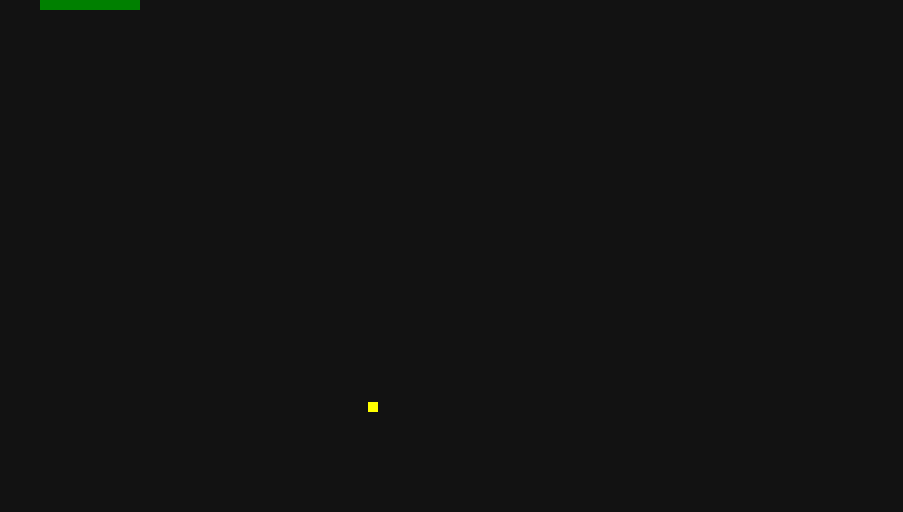
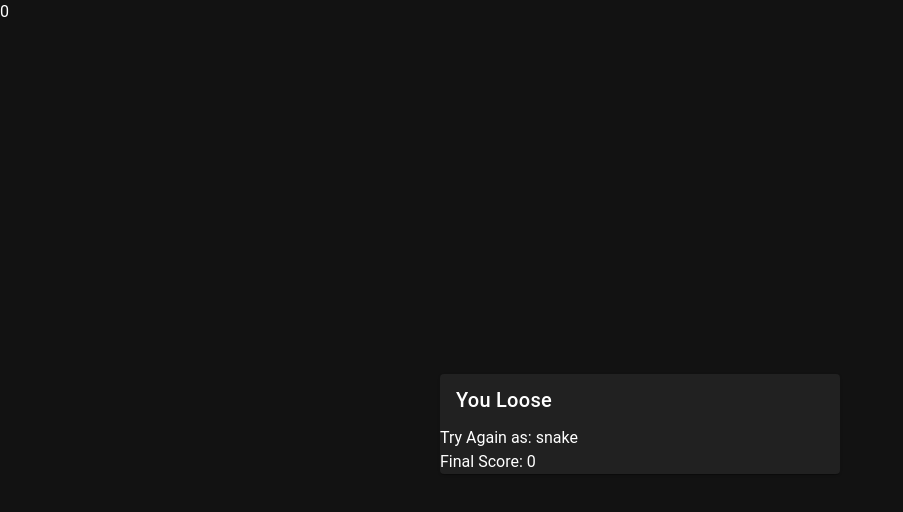
Before and after one commit to FranciscoPereira987/SnakeWeb, a Vue app: page / in a window 1280 px wide. Shown: the top 512 px of the page, without its empty margins (0-903 px from the left). Built offline with nearby package versions, Linux system fonts and the light colour scheme.

Commit message:
ADD: Definitions for losing status and game page

```diff
--- a/src/commons/snake.js
+++ b/src/commons/snake.js
@@ -70,6 +70,8 @@ export default class Snake {
         this.speedModulus = speed
         this.speed = new Speed(-1, 0)
         this.dead = false
+        this.score = 0
+        this.name = "snake"
     }
 
     //Updates the position of the snack and checks if it kills itself
@@ -78,7 +80,7 @@ export default class Snake {
             this.positions.pop()
             this.size--
         }
-        if (this.positions.length == 0) return
+        if (this.dead) return
         let newHeadPosition = new Position(this.positions[0].x, this.positions[0].y)
         newHeadPosition.move(new Speed(this.speedModulus*this.speed.x, this.speedModulus*this.speed.y), maxWidth, maxHeight)
         for (let i = this.size-1; i >= (this.speedModulus)/BODY_PART_SEPARATION; i--) {
@@ -100,6 +102,9 @@ export default class Snake {
         context.fillStyle = this.dead ? "red" : this.color
         position.draw(context, this.width, this.height, this.color)
        })
+       context.font = "18px arial"
+       context.fillStyle = "black"
+       context.fillText(this.name, this.positions[0].x, this.positions[0].y)
     }
 
     stillAlive() {
@@ -107,6 +112,7 @@ export default class Snake {
     }
 
     grow(value) {
+        this.score += value
         for (let i = 0; i < (value)/BODY_PART_SEPARATION; i++){
             let offsetX = this.positions[this.size-2].x - this.positions[this.size-1]
             let offsetY = this.positions[this.size-2].y - this.positions[this.size-1]
--- a/src/components/Game.vue
+++ b/src/components/Game.vue
@@ -1,6 +1,8 @@
 <script setup>
 import { Snack } from '@/commons/food';
 import Snake, { Position, Speed } from '@/commons/snake';
+import { ref } from 'vue';
+import LooseScreen from './LooseScreen.vue';
 
 
 
@@ -10,8 +12,8 @@ for (let i = 0; i < 10; i++) {
 }
 const width = 500;
 const height = 500;
-const startSnaky = new Snake('green', startPositions, 10)
-let activeSnack = new Snack(width, height, 10)
+const snake = ref(new Snake('green', startPositions, 10))
+const activeSnack = ref(new Snack(width, height, 10))
 
 const frameDuration = 1000 / 60
 
@@ -22,25 +24,29 @@ const animate = (canvas, last) => {
     }else {
         const ctx = canvas.getContext('2d')
         ctx.clearRect(0, 0, canvas.width, canvas.height)
-        if (startSnaky.stillAlive()) {
-            startSnaky.draw(ctx)
-            startSnaky.update(canvas.width, canvas.height)
-            if (startSnaky.eaten(activeSnack)) {
-                activeSnack = new Snack(width, height, 10)
+        if (snake.value.stillAlive()) {
+            snake.value.draw(ctx)
+            snake.value.update(canvas.width, canvas.height)
+            if (snake.value.eaten(activeSnack.value)) {
+                activeSnack.value = new Snack(width, height, 10)
             }
         }
-        activeSnack.draw(ctx)
+        activeSnack.value.draw(ctx)
         requestAnimationFrame(() => animate(canvas, performance.now()))
     }
 }
 
 const manageInputs = (e) => {
-    startSnaky.keydown(e.key)
+    snake.value.keydown(e.key)
 }
 
 const load = () => {
+
     //Basic Setup
     const canvas = document.getElementById('canvas1')
+    if(canvas == null) {
+        return
+    }
     canvas.width = 500;
     canvas.height = 500
     requestAnimationFrame(() => animate(canvas, performance.now()))
@@ -53,7 +59,8 @@ window.addEventListener('keydown', manageInputs)
 
 
 <template>
-    <canvas id="canvas1">
-
+    <p>{{ snake.score }}</p>
+    <canvas v-if="snake.stillAlive() && false" id="canvas1">
     </canvas>
+    <LooseScreen v-else :snake-name="snake.name" :final-score="snake.score" />
 </template>
--- /dev/null
+++ b/src/components/LooseScreen.vue
@@ -0,0 +1,30 @@
+<script setup>
+const props = defineProps(["final-score", "snake-name"])
+
+console.log(props)
+
+</script>
+
+
+<template>
+    <v-card class="losing-card" title="You Loose">
+        <template v-slot="text">
+            <p>Try Again as: {{ props.snakeName }}</p>
+            <p>Final Score: {{ props.finalScore }}</p>
+        </template>
+    </v-card>
+</template>
+
+
+<style>
+
+.losing-card {
+   position: absolute;
+   max-width: 50vb;
+   height: 500;
+   top: 50%;
+   left:50%;
+   transform: translate(-50%, -50%);
+}
+
+</style>
--- /dev/null
+++ b/src/pages/game.vue
@@ -0,0 +1,7 @@
+<template>
+  <HelloWorld />
+</template>
+
+<script setup>
+  //
+</script>
```
